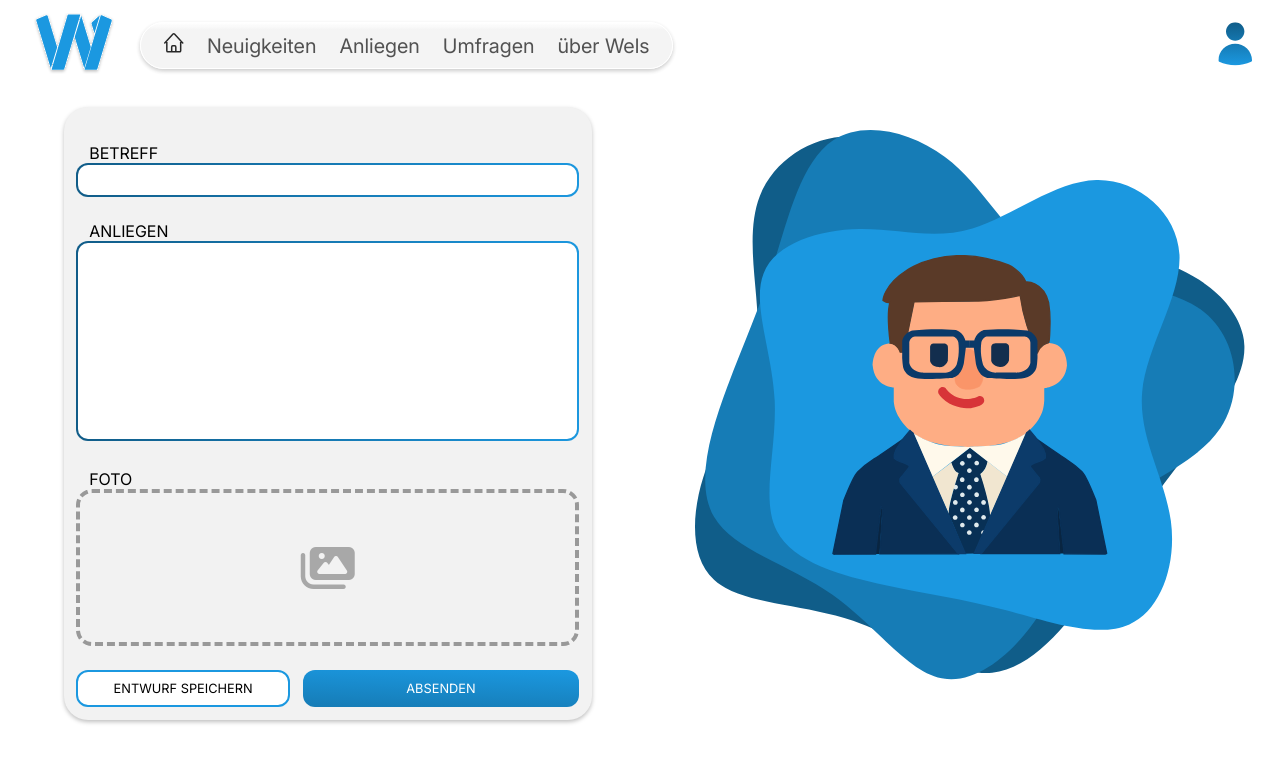
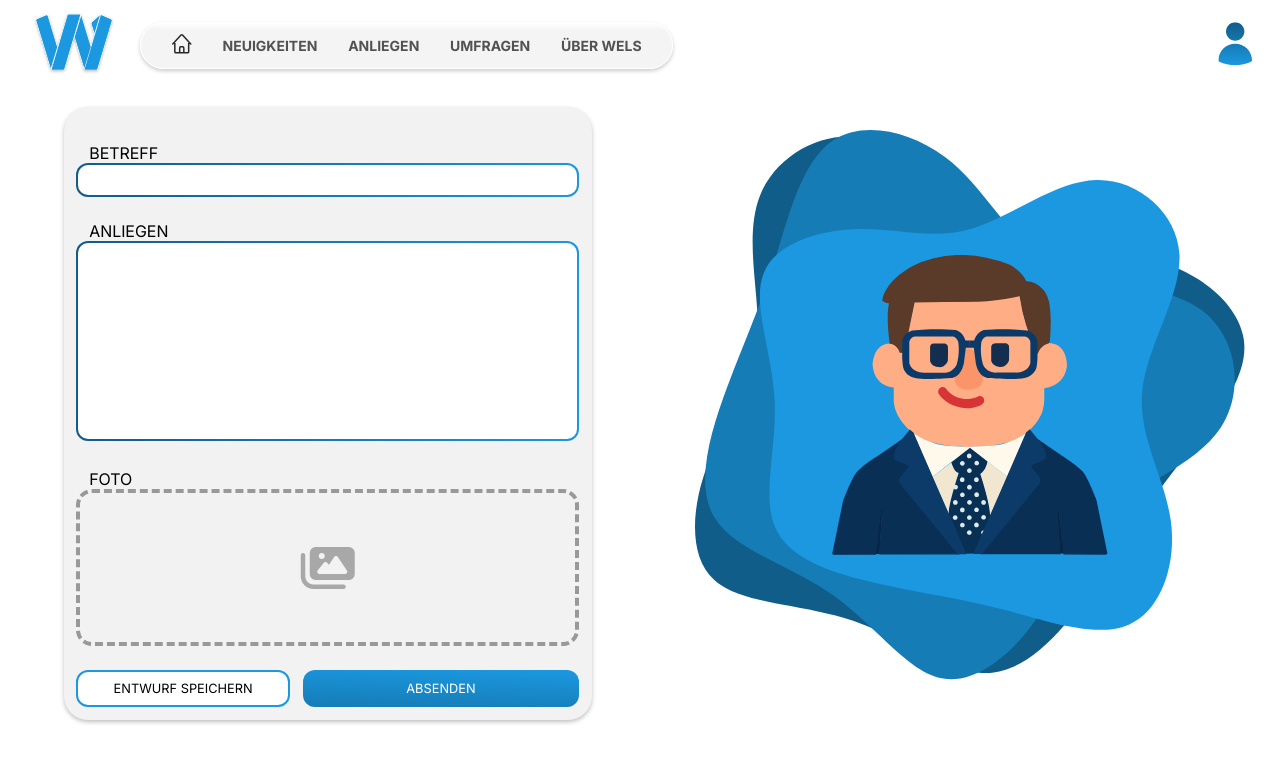
Before and after one commit to thseBene/Team-Wels-ITPProjekt, a plain HTML site: page WebApp/frontend/public/html/feedback.html in a window 1280 px wide. Shown: the top 762 px of the page. Drawn offline with Linux system fonts and the light colour scheme.

Commit message:
optimised nav

```diff
--- a/WebApp/frontend/public/css/navigation.css
+++ b/WebApp/frontend/public/css/navigation.css
@@ -3,7 +3,7 @@
 #nav{
     height: 50%;
     width: 50%;
-    font-size: var(--xl);
+    font-size: var(--sm);
     display: flex;
     align-items: center;
     justify-content: space-evenly;
@@ -14,6 +14,7 @@
     background: linear-gradient(180deg, #FFF 0%, #F2F2F2 16.67%);
     box-shadow: 0 2px 4px 0 rgba(0, 0, 0, 0.25);
     backdrop-filter: blur(50px);
+
 }
 
 
@@ -24,6 +25,8 @@
 #nav > a {
     color: var(--fgrey);
  text-decoration: none;
+ text-transform: uppercase;
+ font-weight: bold;
 }
 
 header{
```
